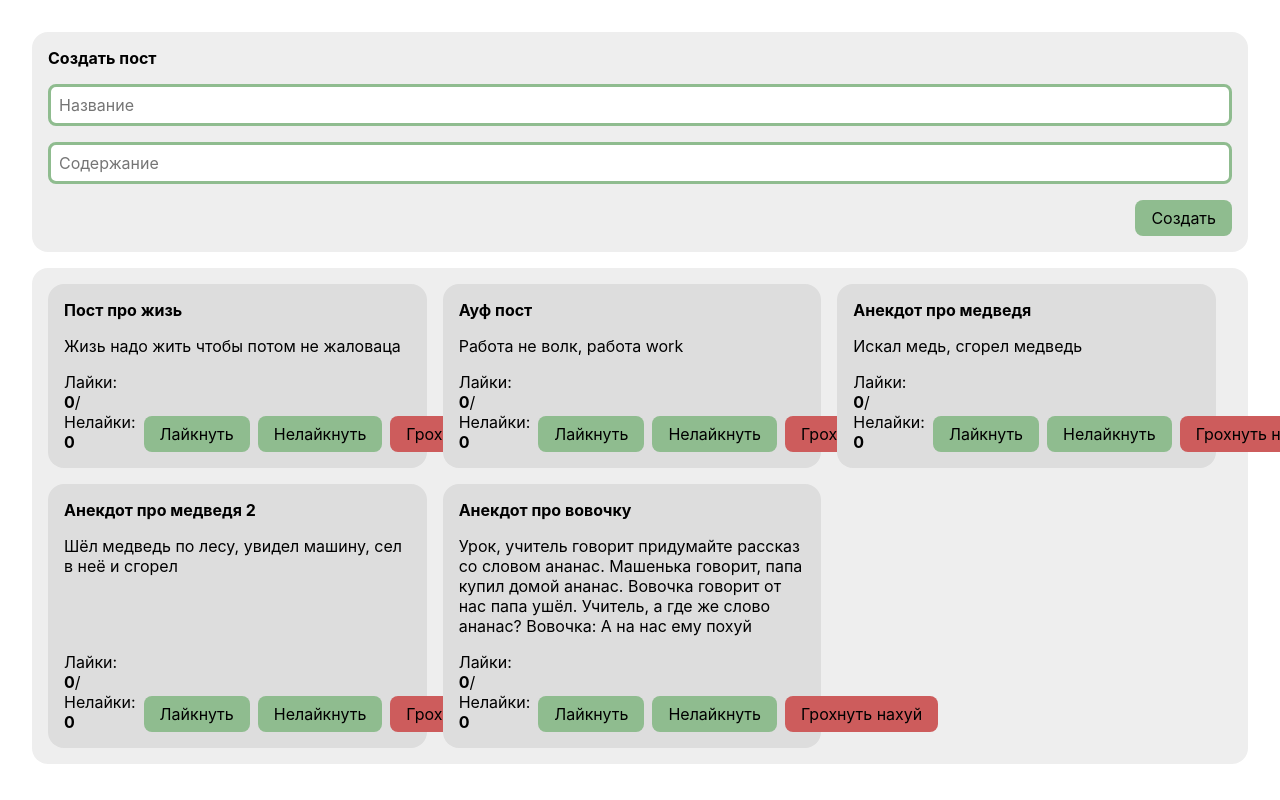
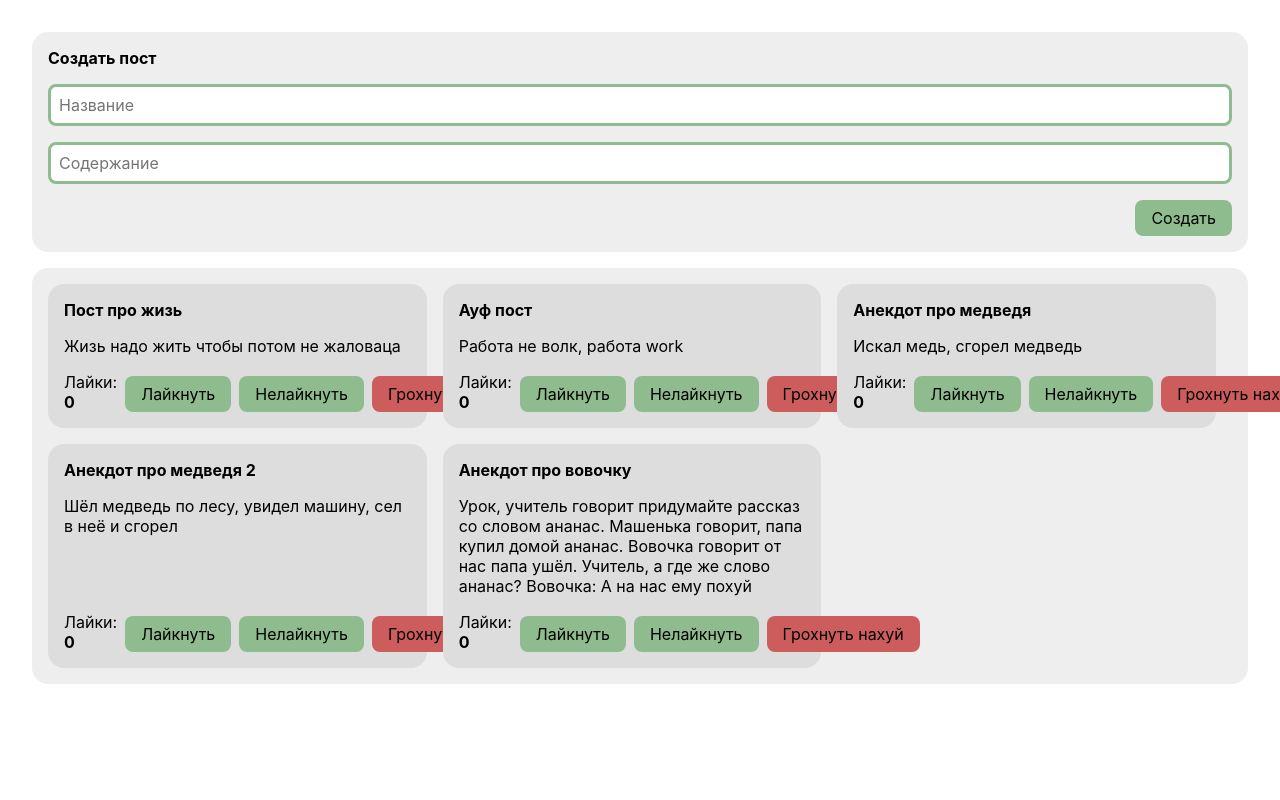
Before and after one commit to ZoomBySNik/todos-vue, a Vue app: page / in a window 1280 px wide. Shown: the top 800 px of the page. Built offline with nearby package versions, Linux system fonts and the light colour scheme.

Commit message:
Убирает дизлайки

```diff
--- a/public/index.html
+++ b/public/index.html
@@ -1,5 +1,5 @@
 <!DOCTYPE html>
-<html lang="">
+<html lang="ru">
   <head>
     <meta charset="utf-8">
     <meta name="viewport" content="width=device-width,initial-scale=1.0">
@@ -13,7 +13,9 @@
         margin: 0;
         padding: 0;
         box-sizing: border-box;
-        font-family: Inter;
+        font-family: Inter, serif;
+    }
+    p, a, button, input, textarea {
         font-size: 16px;
     }
 
--- a/src/App.vue
+++ b/src/App.vue
@@ -29,35 +29,30 @@ export default {
           name: 'Пост про жизь',
           content: 'Жизь надо жить чтобы потом не жаловаца',
           likes: 0,
-          dislikes: 0,
         },
         {
           id: 2,
           name: 'Ауф пост',
           content: 'Работа не волк, работа work',
           likes: 0,
-          dislikes: 0,
         },
         {
           id: 3,
           name: 'Анекдот про медведя',
           content: 'Искал медь, сгорел медведь',
           likes: 0,
-          dislikes: 0,
         },
         {
           id: 4,
           name: 'Анекдот про медведя 2',
           content: 'Шёл медведь по лесу, увидел машину, сел в неё и сгорел',
           likes: 0,
-          dislikes: 0,
         },
         {
           id: 5,
           name: 'Анекдот про вовочку',
           content: 'Урок, учитель говорит придумайте рассказ со словом ананас. Машенька говорит, папа купил домой ананас. Вовочка говорит от нас папа ушёл. Учитель, а где же слово ананас? Вовочка: А на нас ему похуй',
           likes: 0,
-          dislikes: 0,
         },
       ],
     }
@@ -78,7 +73,7 @@ export default {
     addDislike(post) {
       const index = this.posts.findIndex(p => p.id === post.id);
       if (index !== -1) {
-        this.posts[index] = { ...this.posts[index], dislikes: this.posts[index].dislikes + 1 };
+        this.posts[index] = { ...this.posts[index], likes: this.posts[index].likes - 1 };
       }
     },
   }
--- a/src/components/PostForm.vue
+++ b/src/components/PostForm.vue
@@ -22,7 +22,6 @@ export default {
     createPost() {
       this.post.id = uuidv4();
       this.post.likes = 0;
-      this.post.dislikes = 0;
       this.$emit("createPost", this.post);
       this.post = {
         name: '',
--- a/src/components/PostItem.vue
+++ b/src/components/PostItem.vue
@@ -3,7 +3,7 @@
     <div class="post-header"><strong>{{ post.name }}</strong></div>
     <div class="post-body">{{ post.content }}</div>
     <div class="post-bottom">
-      <div>Лайки: <strong>{{ post.likes }}</strong>/Нелайки: <strong>{{ post.dislikes }}</strong></div>
+      <div style="align-self: center">Лайки: <strong>{{ post.likes }}</strong></div>
 
       <div class="post-buttons">
         <my-button @click="$emit('addLike', post)">Лайкнуть</my-button>
--- a/src/components/UI/MyInput.vue
+++ b/src/components/UI/MyInput.vue
@@ -1,6 +1,6 @@
 <script>
 export default {
-  name: "my-input",
+  name: 'my-input',
   props: {
     modelValue: [String, Number],
   },
--- a/src/components/UI/index.ts
+++ b/src/components/UI/index.ts
@@ -3,5 +3,5 @@ import MyInput from './MyInput.vue'
 
 export default [
     MyButton,
-    MyInput
+    MyInput,
 ]
--- a/src/main.ts
+++ b/src/main.ts
@@ -5,7 +5,7 @@ import components from './components/UI'
 const app = createApp(App)
 
 components.forEach((component) => {
-    app.component(component.name, component)
+    app.component(component.name, component);
 })
 
 app.mount('#app')
```
